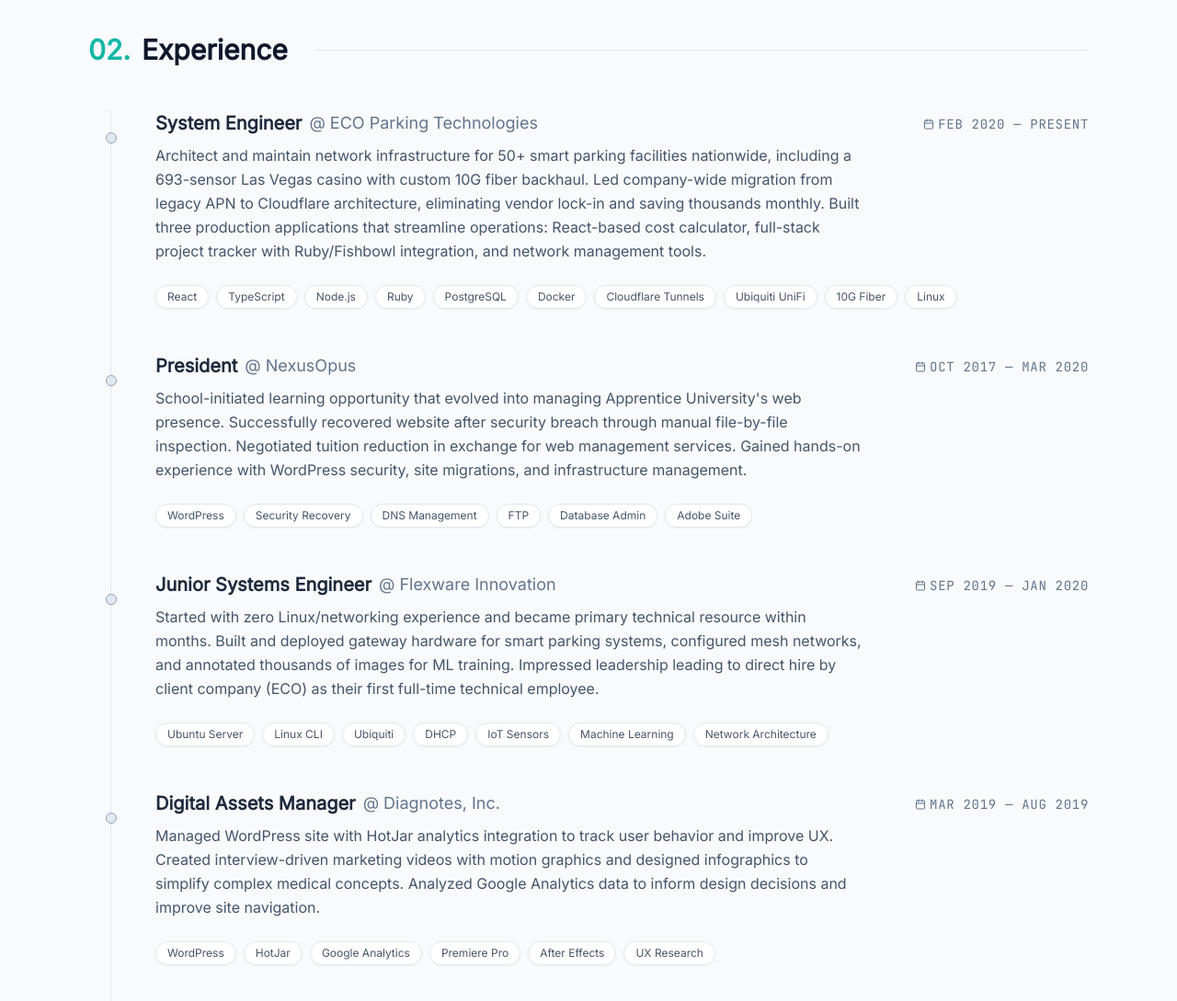
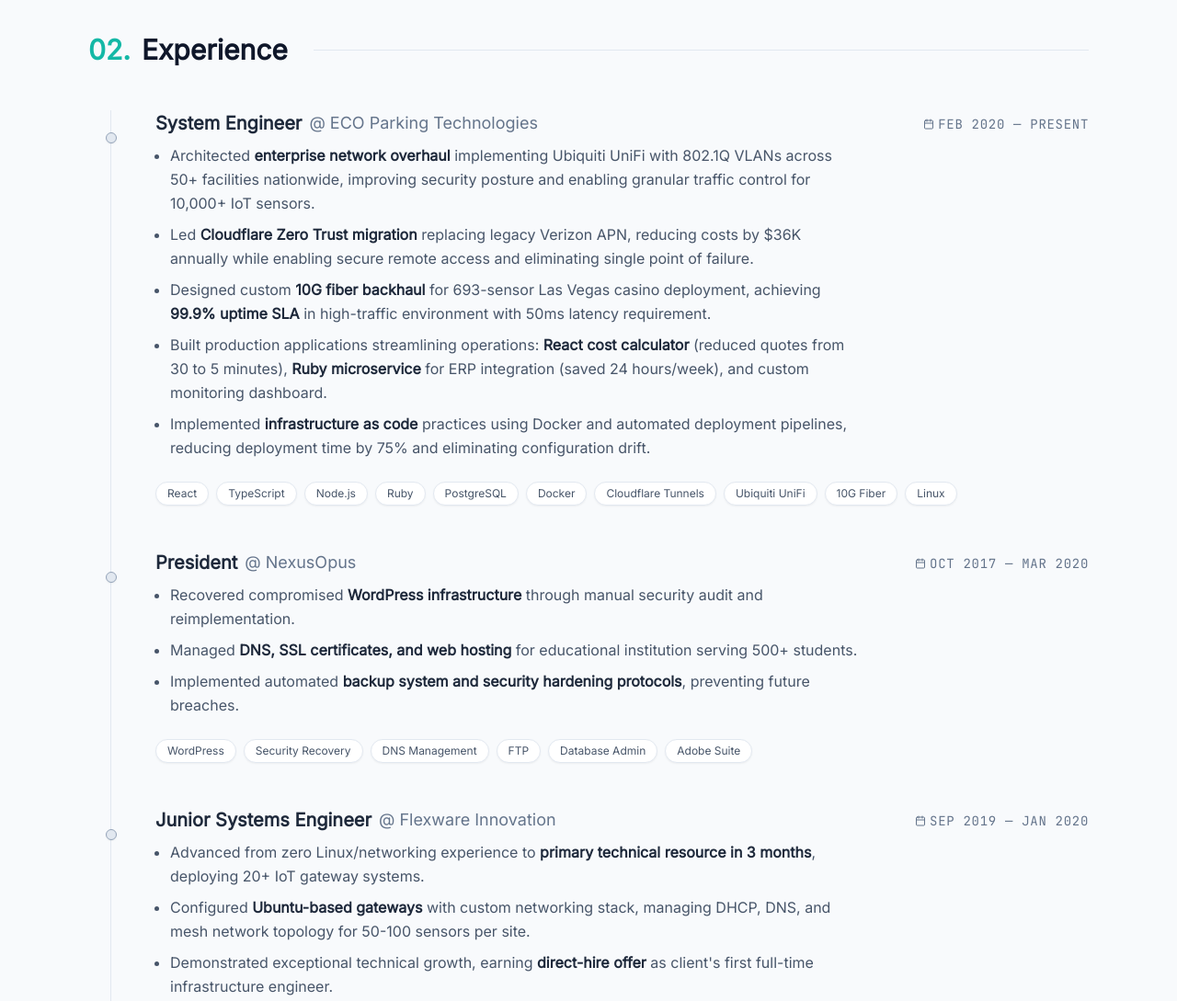
Before and after one commit to ajclausen/resumeV4, an Astro site: page / in a window 1280 px wide. Shown: the part 1680-2769 px from the top of the page at 92% size. Built offline with nearby package versions, Linux system fonts and the light colour scheme; Astro itself is replaced by a stand-in of ours.

Commit message:
content update

```diff
--- a/src/components/Experience.tsx
+++ b/src/components/Experience.tsx
@@ -36,9 +36,27 @@
                     </span>
                   </div>
 
-                  <p className="text-slate-600 dark:text-slate-400 leading-relaxed mb-6 max-w-3xl group-hover:text-slate-700 dark:group-hover:text-slate-300 transition-colors duration-300">
-                    {job.description}
-                  </p>
+                  <div className="text-slate-600 dark:text-slate-400 leading-relaxed mb-6 max-w-3xl group-hover:text-slate-700 dark:group-hover:text-slate-300 transition-colors duration-300">
+                    {Array.isArray(job.description) ? (
+                      <ul className="space-y-2 list-disc pl-4">
+                        {job.description.map((item, i) => (
+                          <li key={i}>
+                            {item.split(/(\*\*.*?\*\*)/).map((part, index) =>
+                              part.startsWith('**') && part.endsWith('**') ? (
+                                <strong key={index} className="font-semibold text-slate-800 dark:text-slate-200">
+                                  {part.slice(2, -2)}
+                                </strong>
+                              ) : (
+                                part
+                              )
+                            )}
+                          </li>
+                        ))}
+                      </ul>
+                    ) : (
+                      <p>{job.description}</p>
+                    )}
+                  </div>
 
                   <div className="flex flex-wrap gap-2">
                     {job.skills.map((skill) => (
--- a/src/components/TechStack.tsx
+++ b/src/components/TechStack.tsx
@@ -1,56 +1,6 @@
 import React, { useState, useRef, useEffect } from 'react';
-import { Server, Globe, Code, Database, Cpu, Shield, Wifi, Layers, Terminal } from 'lucide-react';
-
-interface TechItem {
-    name: string;
-    icon: React.ElementType;
-    color: string;
-}
-
-interface TechCategory {
-    title: string;
-    items: TechItem[];
-    gradient: string;
-}
-
-const TECH_CATEGORIES: TechCategory[] = [
-    {
-        title: "Network Architecture",
-        gradient: "from-cyan-500 to-blue-600",
-        items: [
-            { name: "10G Fiber", icon: Wifi, color: "text-cyan-400" },
-            { name: "Ubiquiti UniFi", icon: Server, color: "text-blue-400" },
-            { name: "Cloudflare", icon: Globe, color: "text-orange-400" },
-            { name: "Cisco IOS", icon: Terminal, color: "text-emerald-400" },
-            { name: "VPN / Tunnels", icon: Shield, color: "text-violet-400" },
-            { name: "DNS Mgmt", icon: Globe, color: "text-indigo-400" }
-        ]
-    },
-    {
-        title: "System Engineering",
-        gradient: "from-violet-500 to-purple-600",
-        items: [
-            { name: "Linux / Bash", icon: Terminal, color: "text-yellow-400" },
-            { name: "Docker", icon: Layers, color: "text-blue-500" },
-            { name: "Ansible", icon: Code, color: "text-red-400" },
-            { name: "IoT Sensors", icon: Cpu, color: "text-green-400" },
-            { name: "Python", icon: Code, color: "text-yellow-300" },
-            { name: "Virtualization", icon: Server, color: "text-purple-400" }
-        ]
-    },
-    {
-        title: "Full Stack Dev",
-        gradient: "from-pink-500 to-rose-600",
-        items: [
-            { name: "React / TS", icon: Code, color: "text-cyan-400" },
-            { name: "Node.js", icon: Server, color: "text-green-500" },
-            { name: "PostgreSQL", icon: Database, color: "text-blue-400" },
-            { name: "Ruby", icon: Code, color: "text-red-500" },
-            { name: "Tailwind CSS", icon: Code, color: "text-sky-400" },
-            { name: "Next.js", icon: Globe, color: "text-white" }
-        ]
-    }
-];
+import { Shield } from 'lucide-react';
+import { TECH_CATEGORIES } from '../data';
 
 interface TechStackProps {
     className?: string;
--- a/src/data.ts
+++ b/src/data.ts
@@ -1,4 +1,5 @@
-import type { Job, Education, Certification, Project } from './types';
+import type { Job, Education, Certification, Project, TechCategory } from './types';
+import { Server, Globe, Code, Database, Cpu, Shield, Wifi, Layers, Terminal, Cloud, Radio, Activity, Video, Lock } from 'lucide-react';
 
 export const BIO = {
   name: "Andrew Clausen",
@@ -20,7 +21,13 @@
     role: "System Engineer",
     company: "ECO Parking Technologies",
     period: "Feb 2020 — Present",
-    description: "Architect and maintain network infrastructure for 50+ smart parking facilities nationwide, including a 693-sensor Las Vegas casino with custom 10G fiber backhaul. Led company-wide migration from legacy APN to Cloudflare architecture, eliminating vendor lock-in and saving thousands monthly. Built three production applications that streamline operations: React-based cost calculator, full-stack project tracker with Ruby/Fishbowl integration, and network management tools.",
+    description: [
+      "Architected **enterprise network overhaul** implementing Ubiquiti UniFi with 802.1Q VLANs across 50+ facilities nationwide, improving security posture and enabling granular traffic control for 10,000+ IoT sensors.",
+      "Led **Cloudflare Zero Trust migration** replacing legacy Verizon APN, reducing costs by $36K annually while enabling secure remote access and eliminating single point of failure.",
+      "Designed custom **10G fiber backhaul** for 693-sensor Las Vegas casino deployment, achieving **99.9% uptime SLA** in high-traffic environment with 50ms latency requirement.",
+      "Built production applications streamlining operations: **React cost calculator** (reduced quotes from 30 to 5 minutes), **Ruby microservice** for ERP integration (saved 24 hours/week), and custom monitoring dashboard.",
+      "Implemented **infrastructure as code** practices using Docker and automated deployment pipelines, reducing deployment time by 75% and eliminating configuration drift."
+    ],
     skills: ["React", "TypeScript", "Node.js", "Ruby", "PostgreSQL", "Docker", "Cloudflare Tunnels", "Ubiquiti UniFi", "10G Fiber", "Linux"]
   },
   {
@@ -28,7 +35,11 @@
     role: "President",
     company: "NexusOpus",
     period: "Oct 2017 — Mar 2020",
-    description: "School-initiated learning opportunity that evolved into managing Apprentice University's web presence. Successfully recovered website after security breach through manual file-by-file inspection. Negotiated tuition reduction in exchange for web management services. Gained hands-on experience with WordPress security, site migrations, and infrastructure management.",
+    description: [
+      "Recovered compromised **WordPress infrastructure** through manual security audit and reimplementation.",
+      "Managed **DNS, SSL certificates, and web hosting** for educational institution serving 500+ students.",
+      "Implemented automated **backup system and security hardening protocols**, preventing future breaches."
+    ],
     skills: ["WordPress", "Security Recovery", "DNS Management", "FTP", "Database Admin", "Adobe Suite"]
   },
   {
@@ -36,7 +47,11 @@
     role: "Junior Systems Engineer",
     company: "Flexware Innovation",
     period: "Sep 2019 — Jan 2020",
-    description: "Started with zero Linux/networking experience and became primary technical resource within months. Built and deployed gateway hardware for smart parking systems, configured mesh networks, and annotated thousands of images for ML training. Impressed leadership leading to direct hire by client company (ECO) as their first full-time technical employee.",
+    description: [
+      "Advanced from zero Linux/networking experience to **primary technical resource in 3 months**, deploying 20+ IoT gateway systems.",
+      "Configured **Ubuntu-based gateways** with custom networking stack, managing DHCP, DNS, and mesh network topology for 50-100 sensors per site.",
+      "Demonstrated exceptional technical growth, earning **direct-hire offer** as client's first full-time infrastructure engineer."
+    ],
     skills: ["Ubuntu Server", "Linux CLI", "Ubiquiti", "DHCP", "IoT Sensors", "Machine Learning", "Network Architecture"]
   },
   {
@@ -158,3 +173,42 @@
     featured: false
   }
 ];
+
+export const TECH_CATEGORIES: TechCategory[] = [
+  {
+    title: "Infrastructure & Network",
+    gradient: "from-cyan-500 to-blue-600",
+    items: [
+      { name: "Ubiquiti UniFi", icon: Wifi, color: "text-blue-400" },
+      { name: "Ubuntu Core/Snaps", icon: Terminal, color: "text-orange-500" },
+      { name: "Cloudflare Zero Trust", icon: Shield, color: "text-orange-400" },
+      { name: "VLAN Design", icon: Layers, color: "text-cyan-400" },
+      { name: "Azure Cloud", icon: Cloud, color: "text-blue-500" },
+      { name: "Docker & LXC", icon: Server, color: "text-blue-400" }
+    ]
+  },
+  {
+    title: "Development",
+    gradient: "from-violet-500 to-purple-600",
+    items: [
+      { name: "React/TypeScript", icon: Code, color: "text-cyan-400" },
+      { name: "Python", icon: Terminal, color: "text-yellow-300" },
+      { name: "Node.js", icon: Server, color: "text-green-500" },
+      { name: "PostgreSQL", icon: Database, color: "text-blue-400" },
+      { name: "GraphQL", icon: Globe, color: "text-pink-500" },
+      { name: "Next.js", icon: Globe, color: "text-white" }
+    ]
+  },
+  {
+    title: "Specialized Engineering",
+    gradient: "from-pink-500 to-rose-600",
+    items: [
+      { name: "WebRTC", icon: Video, color: "text-red-400" },
+      { name: "RTSP Streaming", icon: Radio, color: "text-orange-400" },
+      { name: "GStreamer", icon: Activity, color: "text-yellow-400" },
+      { name: "Protocol Reverse Eng.", icon: Lock, color: "text-emerald-400" },
+      { name: "Packet Analysis", icon: Activity, color: "text-blue-400" },
+      { name: "IoT Sensors", icon: Cpu, color: "text-green-400" }
+    ]
+  }
+];
--- a/src/types.ts
+++ b/src/types.ts
@@ -9,7 +9,7 @@
   role: string;
   company: string;
   period: string;
-  description: string;
+  description: string | string[];
   skills: string[];
 }
 
@@ -46,3 +46,15 @@
   icon: ComponentType<{ className?: string }>;
   label: string;
 }
+
+export interface TechItem {
+  name: string;
+  icon: ComponentType<{ className?: string }>;
+  color: string;
+}
+
+export interface TechCategory {
+  title: string;
+  items: TechItem[];
+  gradient: string;
+}
```
Also changed, not shown: 1 other file.
